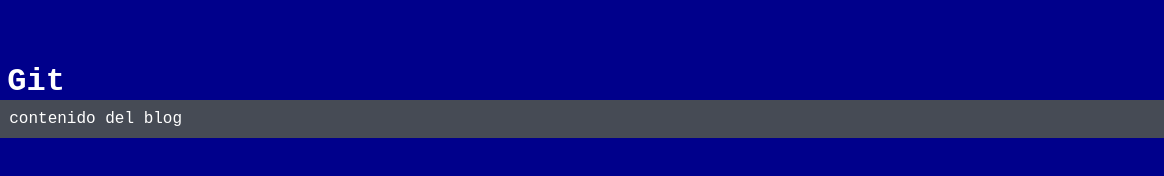
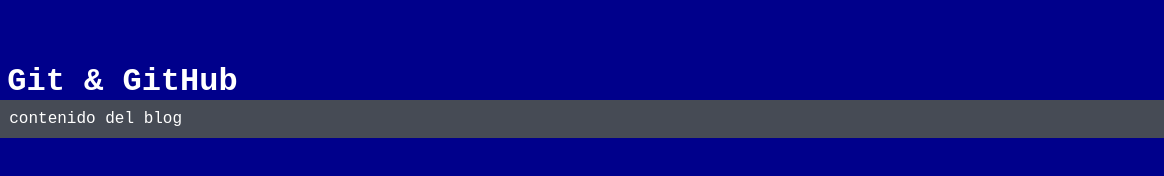
Before and after one commit to Arffyfarr/curso_MasterMind, a plain HTML site: page index.html in a window 1280 px wide. Shown: the full height of the page, 116-1280 px from the left. Drawn offline with Linux system fonts and the light colour scheme; a web font is replaced by a local one.

Commit message:
Change title

```diff
--- a/index.html
+++ b/index.html
@@ -13,7 +13,7 @@
 <body>
     <div>
         <img class="logo" src="img/git_logo.png">
-        <h1>Curso Git</h1>
+        <h1>Curso Git & GitHub</h1>
     </div>
     <div class="bar">
         Aqui ira el contenido del blog
```
